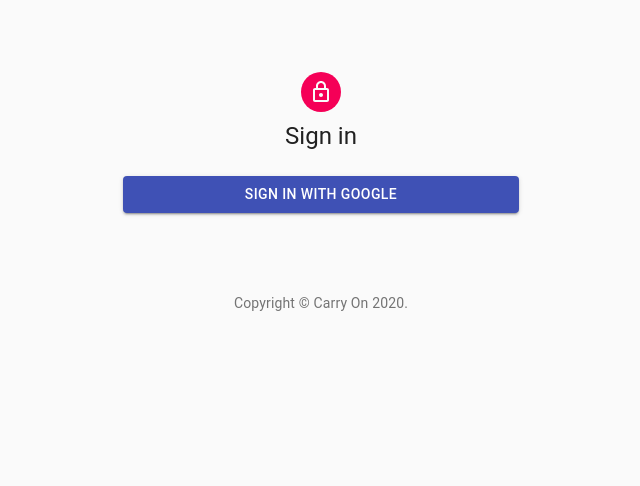
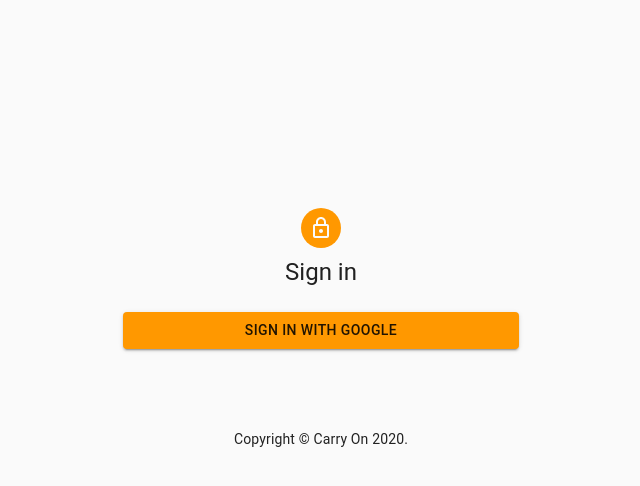
Before and after one commit to TroySargent/Carry-On-E-learning, a React (Create React App) app in the folder client/: page / in a window 1280 px wide. Shown: the top 486 px of the page, without its empty margins (319-959 px from the left). Built offline with nearby package versions, Linux system fonts and the light colour scheme.

Commit message:
minor color changes to login page

```diff
--- a/client/src/pages/Dashboard.js
+++ b/client/src/pages/Dashboard.js
@@ -22,7 +22,6 @@ import { mainListItems, secondaryListItems } from "../components/Dashboard/listI
 import Chart from "../components/Dashboard/Chart/Chart";
 import Deposits from "../components/Dashboard/Deposits/Deposits";
 import Orders from "../components/Dashboard/Orders/Orders";
-import { yellow } from '@material-ui/core/colors';
 
 function Copyright() {
   return (
@@ -45,7 +44,7 @@ const useStyles = makeStyles((theme) => ({
   },
   toolbar: {
     paddingRight: 24, // keep right padding when drawer closed
-    color: yellow
+    backgroundColor: theme.palette.warning.main
   },
   toolbarIcon: {
     display: 'flex',
--- a/client/src/pages/login.js
+++ b/client/src/pages/login.js
@@ -3,7 +3,6 @@ import Avatar from '@material-ui/core/Avatar';
 import Button from '@material-ui/core/Button';
 import CssBaseline from '@material-ui/core/CssBaseline';
 import Link from '@material-ui/core/Link';
-import Grid from '@material-ui/core/Grid';
 import Box from '@material-ui/core/Box';
 import LockOutlinedIcon from '@material-ui/icons/LockOutlined';
 import Typography from '@material-ui/core/Typography';
@@ -12,7 +11,7 @@ import Container from '@material-ui/core/Container';
 
 function Copyright() {
   return (
-    <Typography variant="body2" color="textSecondary" align="center">
+    <Typography variant="body2" color="textPrimary" align="center">
       {'Copyright © '}
       <Link color="inherit" href="https://material-ui.com/">
         Carry On
@@ -25,21 +24,18 @@ function Copyright() {
 
 const useStyles = makeStyles((theme) => ({
   paper: {
-    marginTop: theme.spacing(8),
+    marginTop: theme.spacing(25),
     display: 'flex',
     flexDirection: 'column',
     alignItems: 'center',
   },
   avatar: {
     margin: theme.spacing(1),
-    backgroundColor: theme.palette.secondary.main,
-  },
-  form: {
-    width: '100%', // Fix IE 11 issue.
-    marginTop: theme.spacing(1),
+    backgroundColor: theme.palette.warning.main,
   },
   submit: {
     margin: theme.spacing(3, 0, 2),
+    backgroundColor: theme.palette.warning.main,
   },
 }));
 
@@ -47,7 +43,7 @@ export default function SignIn() {
   const classes = useStyles();
 
   return (
-    <Container component="main" maxWidth="xs">
+    <Container component="main" maxWidth="xs" className={classes.Container}>
       <CssBaseline />
       <div className={classes.paper}>
         <Avatar className={classes.avatar} >
@@ -59,7 +55,6 @@ export default function SignIn() {
          <Button
             fullWidth
             variant="contained"
-            color="primary"
             className={classes.submit}
             href="/auth/google"
           >
```
